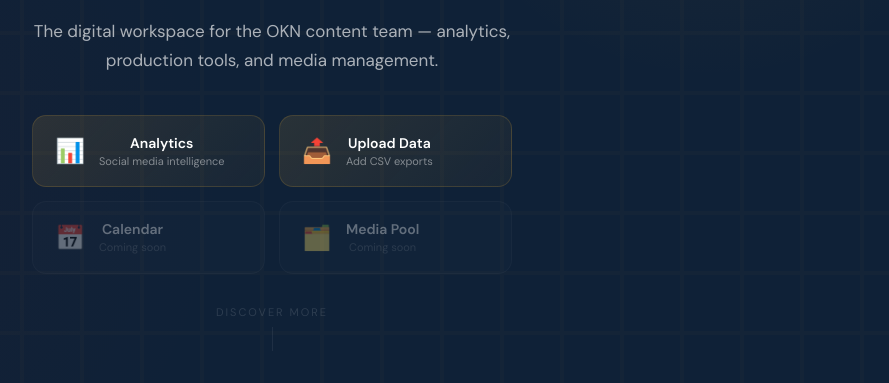
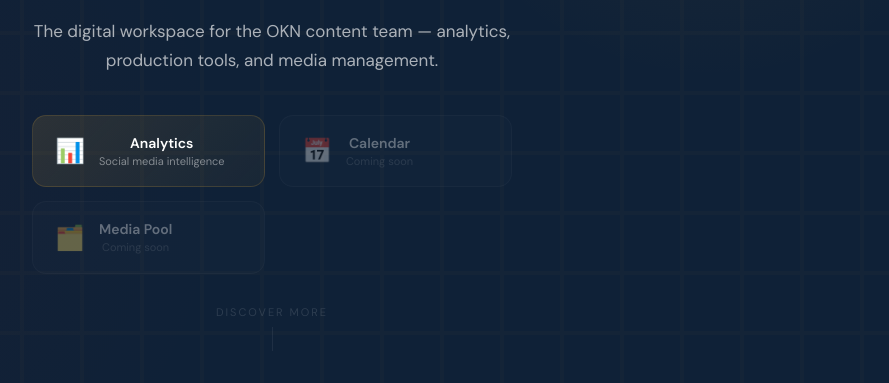
Before and after one commit to CyberSystema/oknstudio, a plain HTML site: page site/index.html in a window 1280 px wide. Shown: the part 417-800 px from the top of the page, without its empty margins (368-1257 px from the left). Drawn offline with nearby package versions, Linux system fonts and the light colour scheme; files whose address does not match are found by name.

Commit message:
Update index.html

```diff
--- a/site/index.html
+++ b/site/index.html
@@ -95,10 +95,10 @@ body{font-family:'DM Sans',sans-serif;color:var(--text);background:var(--warm-wh
         <span class="tool-icon">📊</span>
         <span class="tool-label">Analytics<small>Social media intelligence</small></span>
       </a>
-      <a href="/analytics/upload" class="tool primary">
+      <!-- <a href="/analytics/upload" class="tool primary">
         <span class="tool-icon">📤</span>
         <span class="tool-label">Upload Data<small>Add CSV exports</small></span>
-      </a>
+      </a> -->
       <a href="#" class="tool disabled">
         <span class="tool-icon">📅</span>
         <span class="tool-label">Calendar<small>Coming soon</small></span>
```
